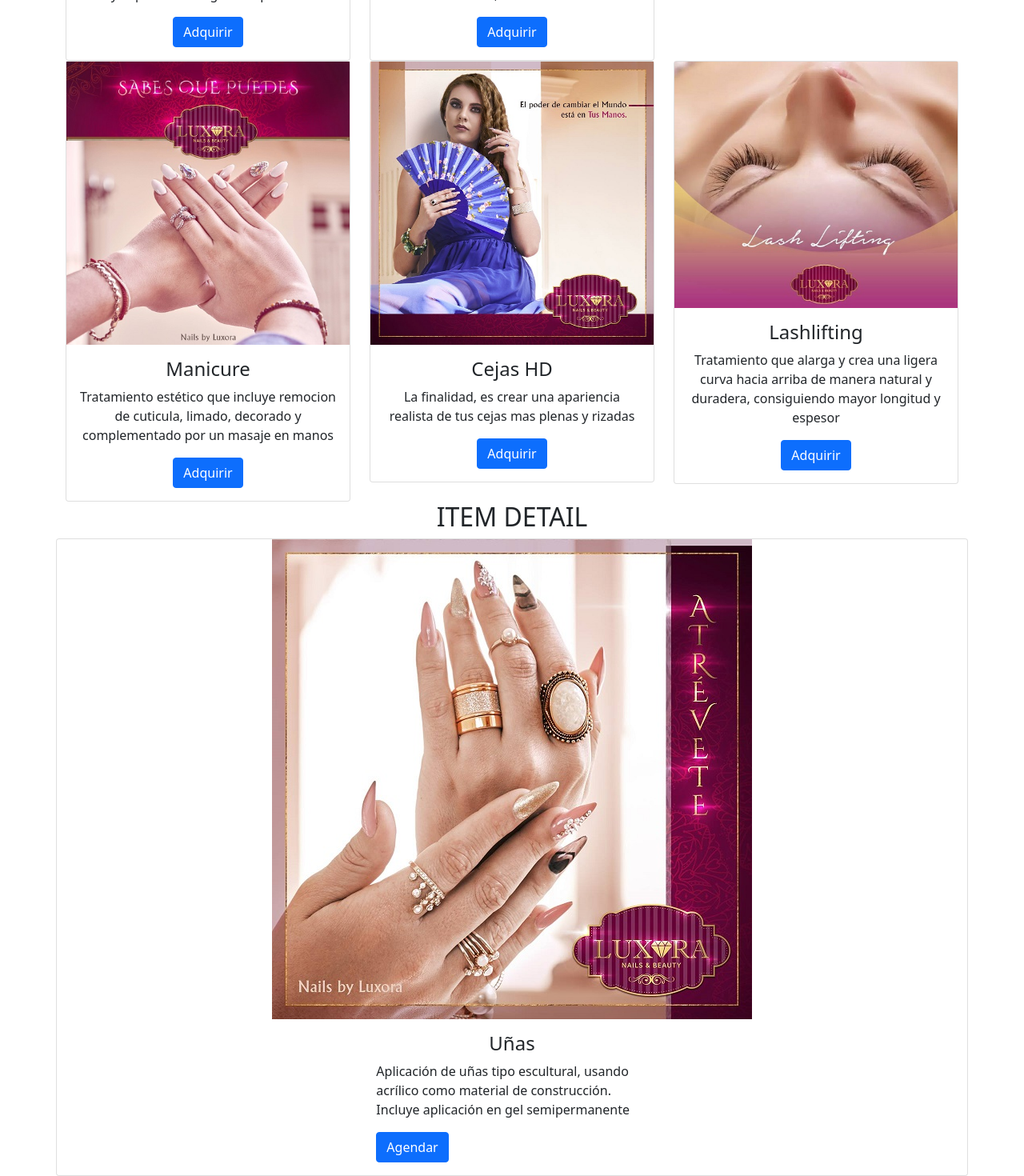
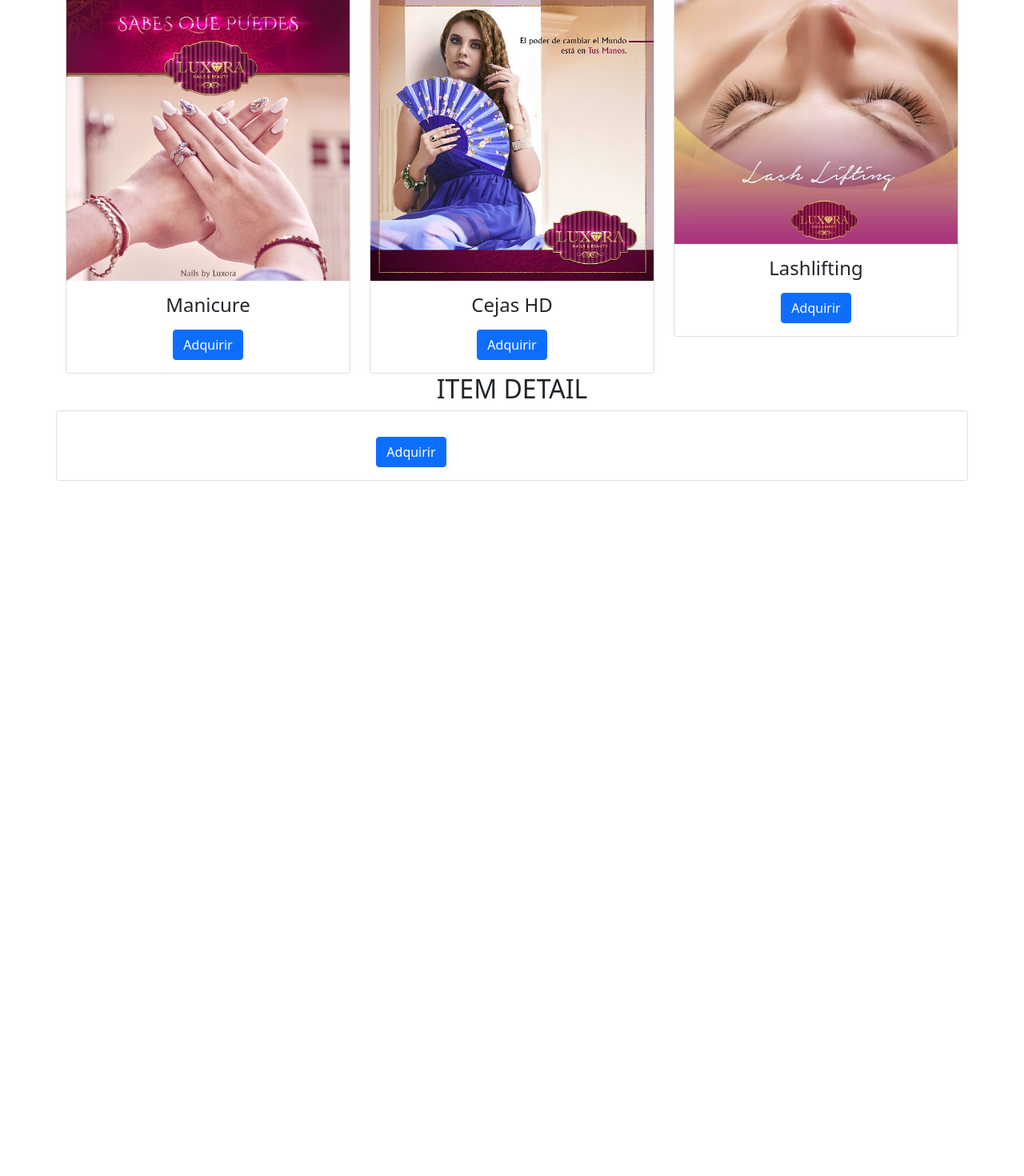
Before and after one commit to EduardoContreras21/reactJS, a React (Create React App) app: page / in a window 1280 px wide. Shown: the part 844-2314 px from the top of the page at 80% size. After the commit the page ends 1445 px from the top, so only its background shows below. Built offline with nearby package versions, Linux system fonts and the light colour scheme.

Commit message:
cardsRouting

```diff
--- a/src/App.js
+++ b/src/App.js
@@ -17,7 +17,7 @@ function App() {
     <Routes>
       <Route path='/' element={ItemListContainer}></Route>
       <Route path='category/:categoryName' element={ItemListContainer} />
-      <Route path='item/:itemId' element={ItemDetailContainer} />
+      <Route path='category/:itemId' element={ItemDetailContainer} />
       <Route path='/Cart' element={<Cart />}></Route>
     </Routes>
     <ItemListContainer />
--- a/src/components/ItemDetail.js
+++ b/src/components/ItemDetail.js
@@ -1,15 +1,18 @@
 import React from 'react'
-import nails from '../imagenes/acrilicas.tag.jpg'
+import items from './ItemList'
 import ItemCount from './ItemCount'
+import {useNavigate} from 'react-router-dom'
+import ItemList from './ItemList'
 
 function ItemDetail() {
+  const navigate = useNavigate ()
   return (
     <div className="card container d-flex justify-content-center align-items-center h-100">
-        <img src={nails} alt=''></img>
+        <img src={items.imagen} alt=''></img>
         <div className='card-body col-md-4'>
-            <h4 className='card-title text-center'>Uñas</h4>
-            <p className='card-text text-left'>Aplicación de uñas tipo escultural, usando acrílico como material de construcción. Incluye aplicación en gel semipermanente</p>
-            <a href='#!' className='btn btn-primary'>Agendar</a>
+            <h4 className='card-title text-center'>{items.title}</h4>
+            <p className='card-text text-left'>{items.descripcion}</p>
+            <button onClick={()=> navigate(`itemId`)} className='btn btn-primary'>Adquirir</button>
         </div>
     </div>
   )
@@ -19,7 +22,8 @@ const onAdd =() =>{
 return(
   <>
   <ItemCount initial={0} stock={3} onAdd={onAdd}/>
+  <item items={items.id} />
   </>
-);
+)
 }
 export default ItemDetail
--- a/src/components/ItemDetailContainer.js
+++ b/src/components/ItemDetailContainer.js
@@ -1,7 +1,7 @@
 import {useEffect, useState} from 'react'
 import ItemDetail from './ItemDetail'
+import { useParams } from 'react-router-dom';
 import items from './ItemList'
-
 
 const promesa = new Promise((res, rej) => {
     setTimeout(() => {
@@ -10,8 +10,10 @@ const promesa = new Promise((res, rej) => {
   });
 
 function ItemDetailContainer() {
+    const parametros = useParams
     const [servicios, setServicios] = useState([]);
     const [loading, setLoading] = useState(false);
+
 
     useEffect(() => {
       setLoading(true);
@@ -19,7 +21,7 @@ function ItemDetailContainer() {
         setLoading(false);
         setServicios(response);
       });
-    }, []);
+    }, [parametros]);
 
     if (loading) {
       return (
--- a/src/components/ItemList.js
+++ b/src/components/ItemList.js
@@ -5,43 +5,50 @@ import pedi from '../imagenes/pedicure.tag.jpg'
 import mani from '../imagenes/manicure.tag.jpg'
 import hd from '../imagenes/cejashd.tag.jpg'
 import lash from '../imagenes/lashlifting.tag.jpg'
+import { Category } from '@mui/icons-material'
 
 const items =[
     {
-        id:'uñas',
+        id:'0',
         title:'Uñas',
         imagen: nails,
-        descripcion:'Aplicación de uñas tipo escultural, usando acrílico como material de construcción. Incluye aplicación en gel semipermanente'
+        descripcion:'Aplicación de uñas tipo escultural, usando acrílico como material de construcción. Incluye aplicación en gel semipermanente',
+        category: 'nails',
     },
     {
-        id:'gelish',
+        id:'1',
         title:'Gelish',
         imagen: gel,
-        descripcion:'El gelish es un esmalte semipermanente para las uñas que garantiza larga durabilidad, de hasta 21 días'
+        descripcion:'El gelish es un esmalte semipermanente para las uñas que garantiza larga durabilidad, de hasta 21 días',
+        category: 'gelish',
     },
     {
-        id:'pedicure',
+        id:'2',
         title:'Pedicure',
         imagen: pedi,
-        descripcion:'Tratamiento estético que incluye remocion de cuticula, limado, decorado y complementado por un masaje en pies'
+        descripcion:'Tratamiento estético que incluye remocion de cuticula, limado, decorado y complementado por un masaje en pies',
+        category: 'pedicure',
     },
     {
-        id:'manicure',
+        id:'3',
         title:'Manicure',
         imagen: mani,
-        descripcion:'Tratamiento estético que incluye remocion de cuticula, limado, decorado y complementado por un masaje en manos'
+        descripcion:'Tratamiento estético que incluye remocion de cuticula, limado, decorado y complementado por un masaje en manos',
+        category: 'manicure',
     },
     {
-        id:'cejas HD',
+        id:'4',
         title:'Cejas HD',
         imagen: hd,
-        descripcion:'La finalidad, es crear una apariencia realista de tus cejas mas plenas y rizadas'
+        descripcion:'La finalidad, es crear una apariencia realista de tus cejas mas plenas y rizadas',
+        category: 'cejasHD',
     },
     {
-        id:'lashlifting',
+        id:'5',
         title:'Lashlifting',
         imagen: lash,
-        descripcion:'Tratamiento que alarga y crea una ligera curva hacia arriba de manera natural y duradera, consiguiendo mayor longitud y espesor'
+        descripcion:'Tratamiento que alarga y crea una ligera curva hacia arriba de manera natural y duradera, consiguiendo mayor longitud y espesor',
+        category: 'lashlifting',
     },
 ]
 
--- a/src/components/ItemListContainer.js
+++ b/src/components/ItemListContainer.js
@@ -2,6 +2,7 @@ import {useEffect, useState} from 'react'
 import ItemCount from './ItemCount'
 import items from './ItemList'
 import ItemList from './ItemList'
+import { useParams } from 'react-router-dom'
 
 const promesa = new Promise((res, rej) => {
     setTimeout(() => {
@@ -10,16 +11,20 @@ const promesa = new Promise((res, rej) => {
   });
 
 function ItemListContainer() {
+    const {categoryName} = useParams()
     const [servicios, setServicios] = useState([]);
     const [loading, setLoading] = useState(false);
 
+    const URL = categoryName
+    ? `http://localhost:3000/category/${categoryName}`
+    : 'http://localhost:3000/'
     useEffect(() => {
       setLoading(true);
       promesa.then((response) => {
         setLoading(false);
         setServicios(response);
       });
-    }, []);
+    }, [categoryName]);
 
     if (loading) {
       return (
--- a/src/components/Navbar.js
+++ b/src/components/Navbar.js
@@ -5,7 +5,7 @@ import { Link, NavLink } from "react-router-dom"
 
 const Navbar = () => {
     const categories = [
-        {name:"Uñas", id:"uñas", route:"/category/uñas"},
+        {name:"Uñas", id:"uñas", route:"/category/nails"},
         {name:"Gelish", id:"gelish", route:"/category/gelish"},
         {name:"Pedicure", id:"pedicure", route:"/category/pedicure"},
         {name:"Manicure", id:"manicure", route:"/category/manicure"},
@@ -45,7 +45,7 @@ const styles ={
         display:'flex',
         justifyContent: 'space-between',
     },
-    anchors:{
+    link:{
         margin:10
     }
 }
--- a/src/components/item.js
+++ b/src/components/item.js
@@ -1,13 +1,20 @@
+import { Category } from '@mui/icons-material'
 import React from 'react'
+import { useNavigate } from 'react-router-dom'
+import items from './ItemList'
+
+
+
 
 function Item(serv) {
+  const navigate = useNavigate()
   return (
     <div className="card text-center">
         <img src={serv.imagen} alt=''></img>
         <div className='card-body'>
             <h4 className='card-title'>{serv.title}</h4>
-            <p className='card-text'>{serv.descripcion}</p>
-            <a href='#!' className='btn btn-primary'>Adquirir</a>
+            <p className='card-text'>{serv.id}</p>
+            <button onClick={()=> navigate(`${serv.category}`)} className='btn btn-primary'>Adquirir</button>
         </div>
     </div>
   )
```
